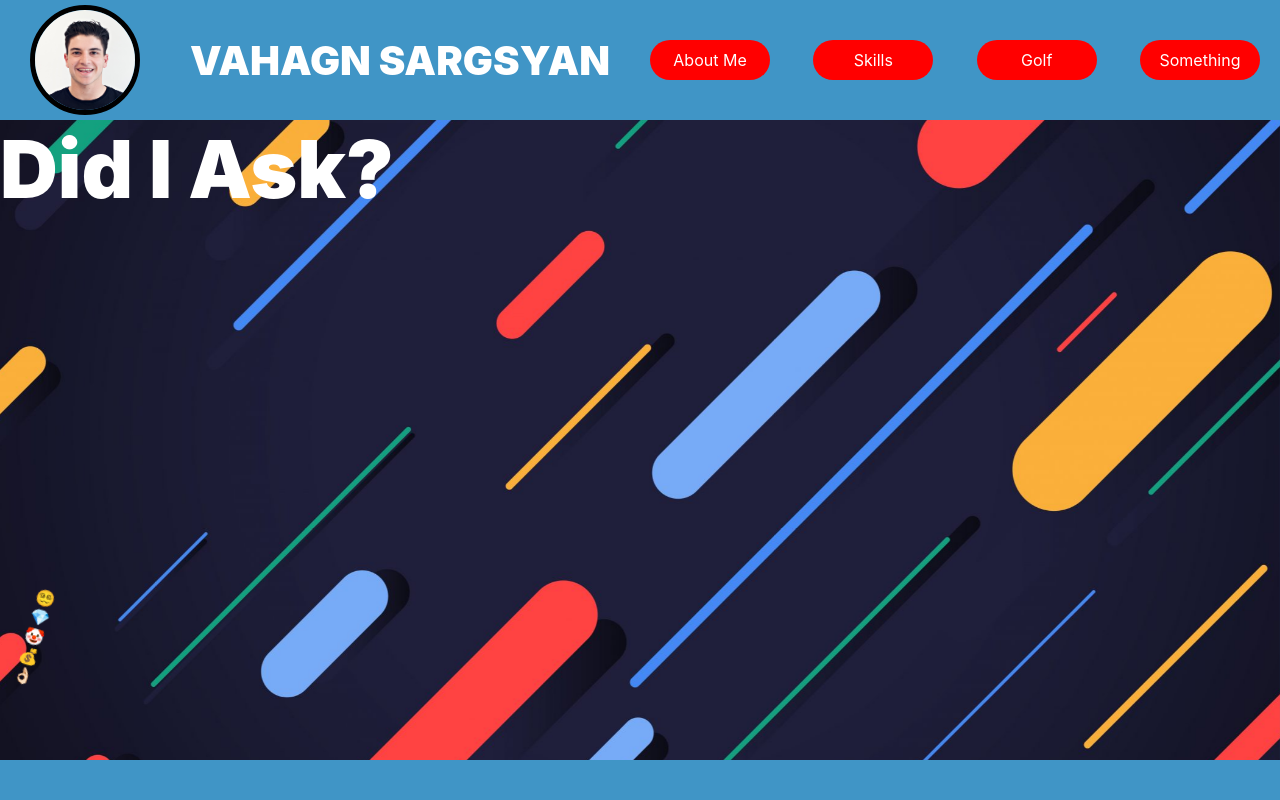
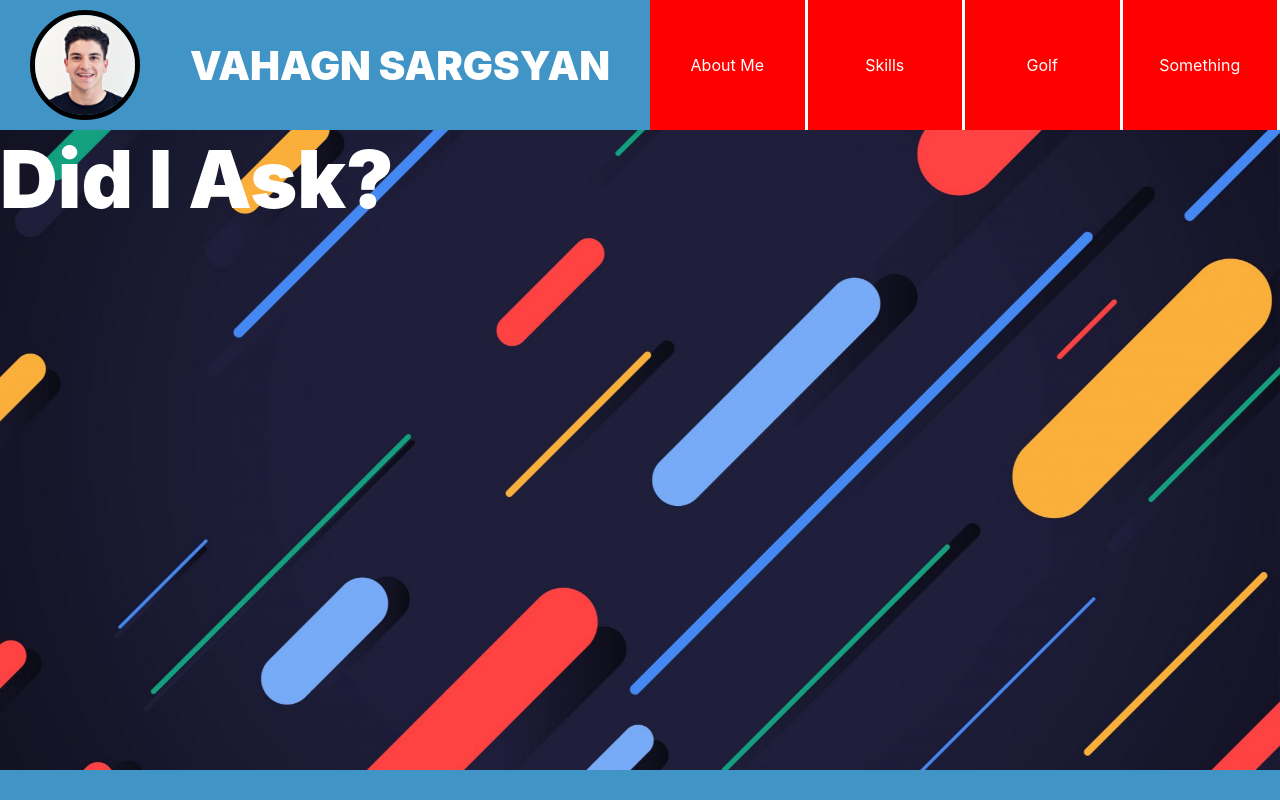
Before and after one commit to vahagnsarg/vahagn-site, a React (Create React App) app: page / in a window 1280 px wide. Shown: the top 800 px of the page. Built offline with nearby package versions, Linux system fonts and the light colour scheme.

Commit message:
NAVBAR changes

```diff
--- a/src/components/AboutMe.tsx
+++ b/src/components/AboutMe.tsx
@@ -45,7 +45,7 @@ export default function AboutMe() {
         </ParallaxBannerLayer>
       </ParallaxBanner>
 
-      <CircleComponent />
+      {/* <CircleComponent /> */}
 
       {/* <Parallax speed={10}>
         <ImageOne>
--- a/src/components/Common/NavgiationOptions.tsx
+++ b/src/components/Common/NavgiationOptions.tsx
@@ -5,7 +5,7 @@ import { Text } from "./Text";
 const Container = styled.div`
   display: flex;
   width: 50%;
-  height: 100%;
+  height: 130px;
   align-items: center;
   justify-content: space-between;
 `;
@@ -13,12 +13,10 @@ const Container = styled.div`
 const Option = styled.div`
   display: flex;
   justify-content: center;
-  height: 40px;
-  min-width: 100px;
-  padding: 0 10px;
-  margin: 0 10px;
+  width: 25%;
+  height: inherit;
   background: red;
-  border-radius: 20px;
+  border-right: #fff solid;
   align-items: center;
   cursor: pointer;
 `;
--- a/src/components/Navbar.tsx
+++ b/src/components/Navbar.tsx
@@ -5,17 +5,18 @@ import { UppercaseText } from "./Common/Text";
 
 const NavbarLayout = styled("div")`
   background: #4095c6;
-  height: 100px;
-  //width: 100%;
+  min-height: 100px;
   display: flex;
   align-items: center;
   justify-content: space-between;
-  padding: 10px;
 `;
 
 const NameAndPhto = styled("div")`
   display: flex;
   align-items: center;
+  padding: 10px;
+  width: 50%;
+  height: 100%;
 `;
 
 const HeadshotImg = styled("img")`
@@ -25,7 +26,7 @@ const HeadshotImg = styled("img")`
 
 const HeadShotContainer = styled("div")`
   height: 100px;
-  width: 100px;
+  min-width: 100px;
   margin-left: 20px;
   overflow: hidden;
   border-radius: 100%;
```
